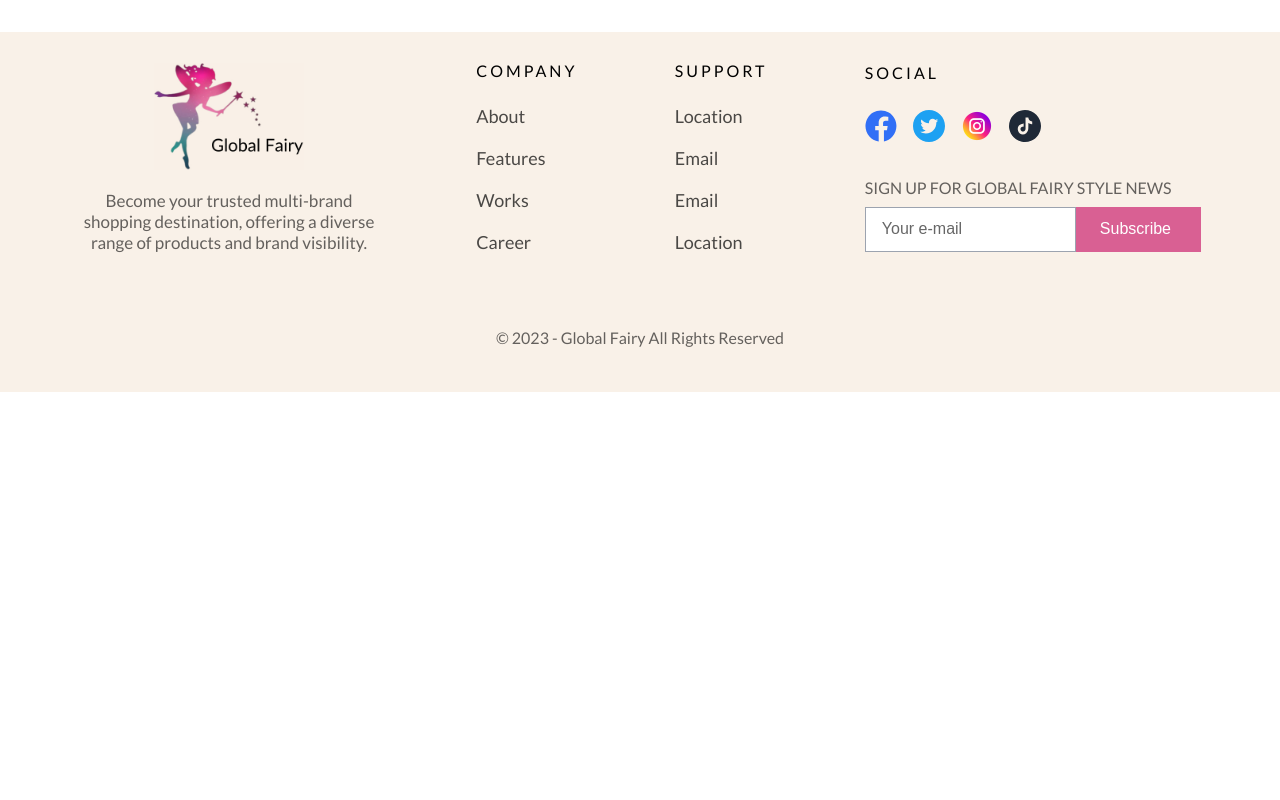
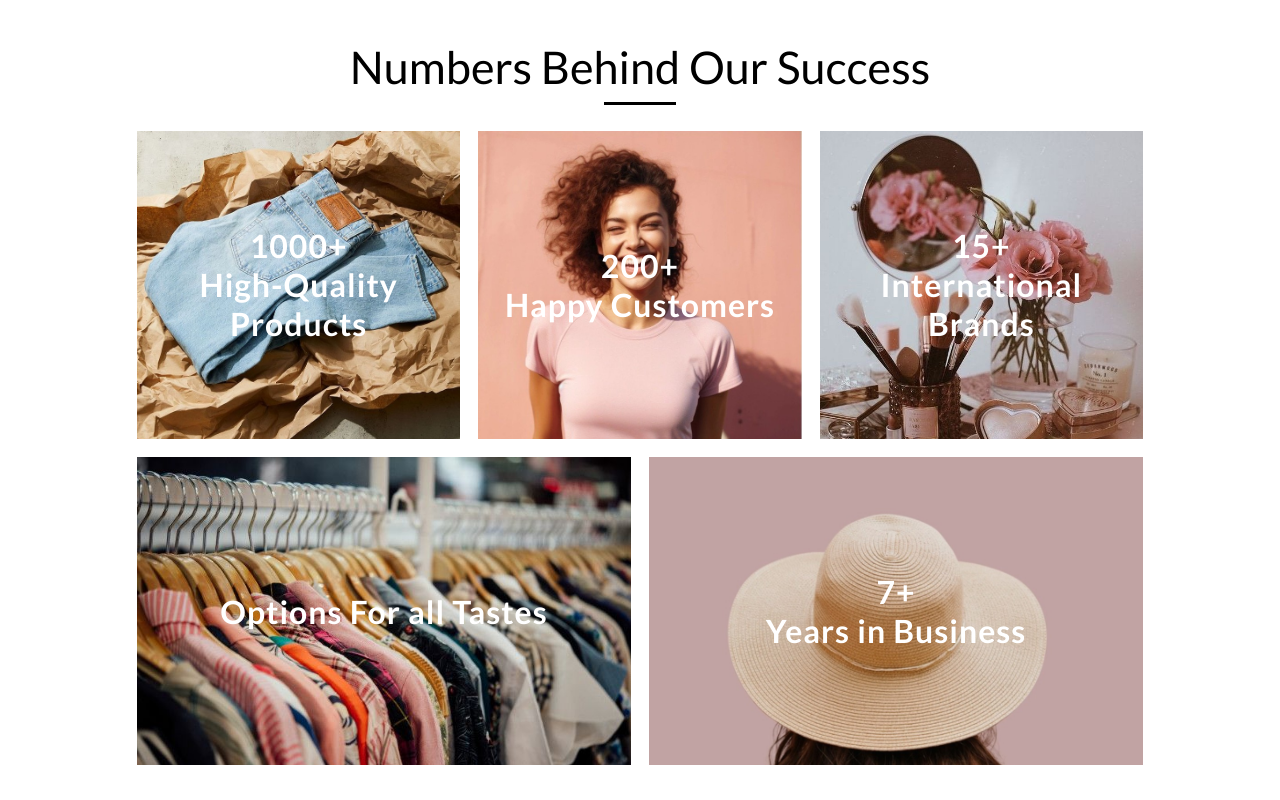
Before and after one commit to YahyaNashar22/Global-Fairy-front-end, a React (Create React App) app in the folder global-fairy/: page / in a window 1280 px wide. Shown: the part 1780-2580 px from the top of the page. Before the commit the page ends 2172 px from the top, so only its background shows below. Built offline with nearby package versions, Linux system fonts and the light colour scheme.

Commit message:
Finished the Home Page

```diff
--- a/global-fairy/src/components/Brand/brand.module.css
+++ b/global-fairy/src/components/Brand/brand.module.css
@@ -55,7 +55,7 @@ margin-bottom: 20px;
     position: relative;
     left    : 0;
     bottom  : 0;
-    max-width:10%;
+    max-width: 10%;
     height  : 1px;
     width   : 50%;  /* or 100px */
     border-bottom:2px solid #000;
@@ -65,7 +65,7 @@ margin-bottom: 20px;
 
 @media (max-width: 992px) {
     .heading {
-        font-size: 38px;
+        font-size: 35px;
     }
     .row, .twoBrands {
         gap: 8%;
@@ -78,7 +78,7 @@ margin-bottom: 20px;
 
 @media (max-width: 767px) {
     .heading {
-        font-size: 35px;
+        font-size: 30px;
     }
     .row {
         flex-direction: column;
--- a/global-fairy/src/components/Numbers/Numbers.js
+++ b/global-fairy/src/components/Numbers/Numbers.js
@@ -3,20 +3,20 @@ import style from "./Numbers.module.css"
 
 function Numbers() {
   return (
-    <main className={style.numbersSection}>
-      <h1 style={style.h1}>Numbers Behind Our Success</h1>
-      <section className={style.imageSection}>
-        <section className={style.imageSection1}>
+    <section className={style.numbersSection}>
+      <h1 className={style.title}>Numbers Behind Our Success</h1>
+      <div className={style.imageSection}>
+        <figure className={style.imageSection1}>
           <figcaption className={style.imageA}>1000+<br /> High-Quality Products</figcaption>
           <figcaption className={style.imageB}> 200+<br /> Happy Customers</figcaption>
           <figcaption className={style.imageC}>15+ <br />International Brands</figcaption>
-        </section>
-        <section className={style.imageSection2}>
+        </figure>
+        <figure className={style.imageSection2}>
           <figcaption className={style.imageD} >Options For all Tastes</figcaption>
           <figcaption className={style.imageE}>7+ <br />Years in Business </figcaption>
-        </section>
-      </section>
-    </main>
+        </figure>
+      </div>
+    </section>
   )
 }
 
--- a/global-fairy/src/components/Numbers/Numbers.module.css
+++ b/global-fairy/src/components/Numbers/Numbers.module.css
@@ -9,9 +9,10 @@
     flex-direction: column;
     padding: 0;
     gap: 0;
+    padding-bottom: 50px;
  }
 
-h1 {
+.title {
     display: flex;
     width: 100%;
     height: 8%;
@@ -23,9 +24,11 @@ h1 {
     position: relative;
     margin: 1% 0;
     justify-content: center ;
+    margin-bottom: 20px;
+    font-size: 45px;
 }
 
-h1::after {
+.title::after {
     display: block;
     clear: both;
     content: "";
@@ -65,7 +68,6 @@ h1::after {
 .imageSection2 {
     justify-content: center;
     margin: 0 auto;
-    gap:2em
 }
 
 
@@ -87,6 +89,7 @@ h1::after {
     word-wrap: break-word;
     overflow-wrap: break-word;
     text-align: center;
+    width: 50%;
 }
 
 .imageA , .imageB , .imageC , .imageD , .imageE {
@@ -141,21 +144,18 @@ h1::after {
         height: 100%;
         width: 100%;
         margin: 0 auto;
-        gap:1em;
-
     }
     .imageA , .imageB , .imageC , .imageD , .imageE {
-width: 50%;
+        width: 50%;
     }
 }
 
 @media (max-width:750px){
-    h1{
+    .title{
         font-size: 1.5em;
     }
     .numbersSection{
         height: auto;
-        border: 1px solid red;
     }
     .imageSection1 {
         height: auto;
--- a/global-fairy/src/pages/Home/Home.js
+++ b/global-fairy/src/pages/Home/Home.js
@@ -1,12 +1,14 @@
 import Hero from "../../layout/Hero/Hero"
 import Brand from '../../components/Brand/brand'
+import Numbers from '../../components/Numbers/Numbers'
 import "./Home.module.css"
 
 const Home = () => {
     return(
         <div>
             <Hero />
-            <Brand></Brand>
+            <Brand />
+            <Numbers />
         </div>
     )
 }
```
